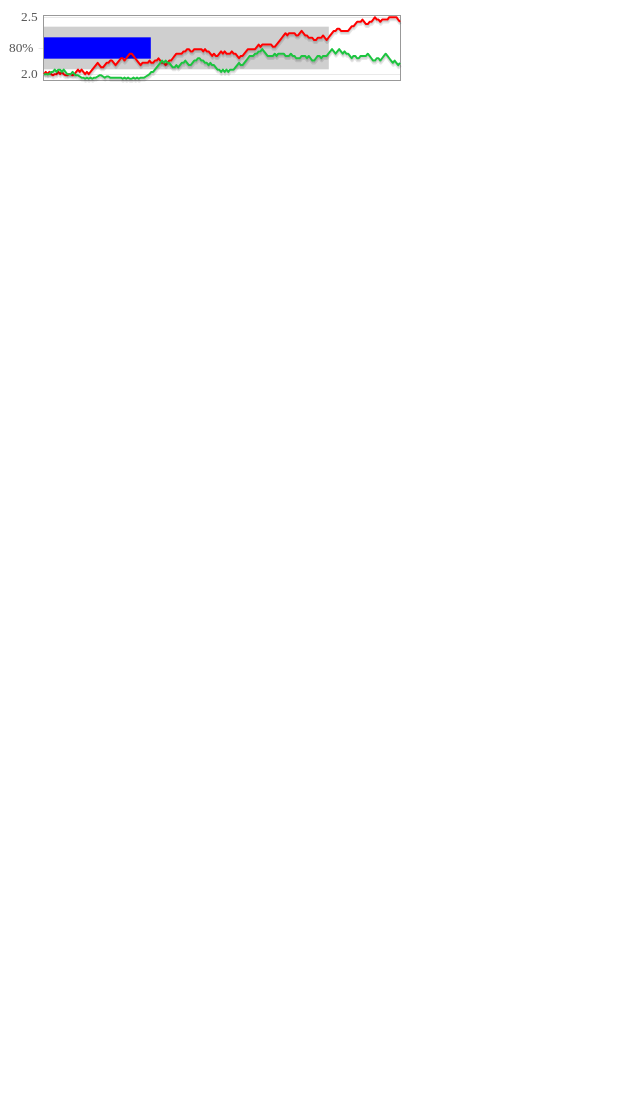
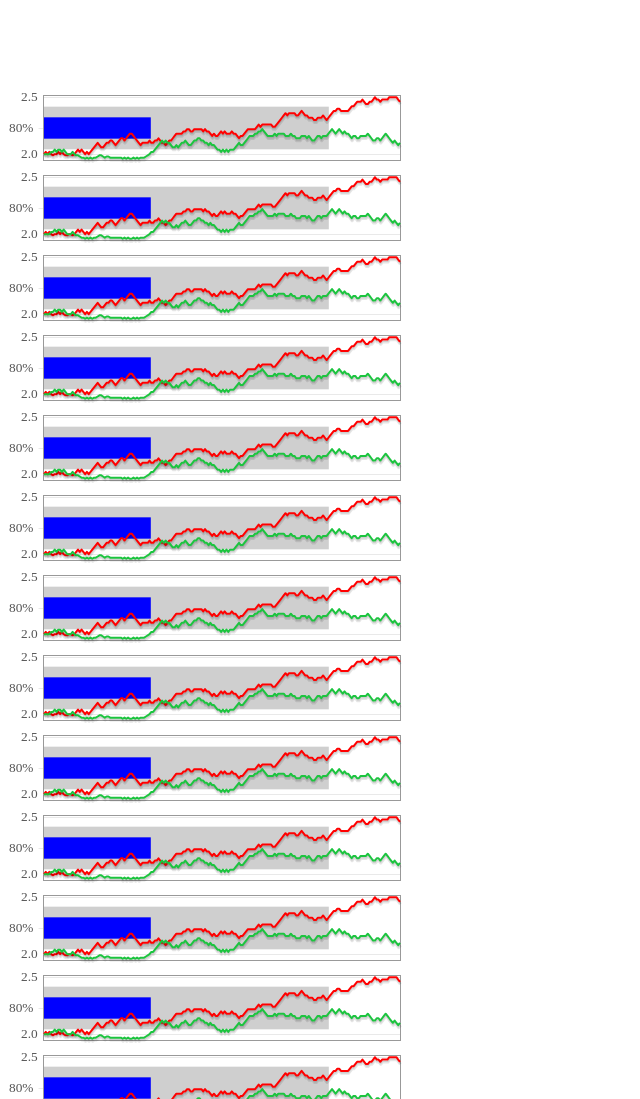
Before and after one commit to ramaralo/ramaralo.github.io, a website: page flot/index.html in a window 1280 px wide. Shown: the top 1099 px of the page, without its empty margins (0-640 px from the left). Before the commit the page ends 800 px from the top, so only its background shows below. Drawn offline with Linux system fonts and the light colour scheme.

Commit message:
SCR: N/A

```diff
--- a/flot/index.html
+++ b/flot/index.html
@@ -15,8 +15,7 @@
 </head>
 <body>
 
-<div id="placeholder" class="chart">
-</div>
+<div id="placeholder" class="chart"></div>
 
 <script>
     var redLinePlotData = new PlotData({
@@ -96,7 +95,12 @@
         ]
     };
 
-    var plot = $.plot($("#placeholder"), [
+    var plots = [];
+
+    for(var i=0; i<100; i++) {
+        $('body').append($('<div id="placeholder_'+i+'" class="chart"></div>'));
+
+        plots.push($.plot($("#placeholder_"+i), [
             {
                 data: series.bar1,
                 xaxis: 2,
@@ -148,7 +152,62 @@
                 },
                 color: '#1CC43F'
             }
-    ], options);
+        ], options));
+    }
+
+    /*var plot = $.plot($("#placeholder"), [
+            {
+                data: series.bar1,
+                xaxis: 2,
+                yaxis: 2,
+                bars: {
+                    align: 'center',
+                    barWidth: 1,
+                    show: true,
+                    horizontal: true,
+                    lineWidth: 0,
+                    fillColor: "#CFCFCF"
+                },
+                points: {
+                    show: false
+                }
+            },
+            {
+                data: series.bar2,
+                xaxis: 2,
+                yaxis: 3,
+                bars: {
+                    align: 'center',
+                    barWidth: 0.5,
+                    show: true,
+                    horizontal: true,
+                    lineWidth: 0,
+                    fillColor: '#0000FF'
+                },
+                points: {
+                    show: false
+                }
+            },
+            {
+                data: series.line1,
+                xaxis: 1,
+                yaxis: 1,
+                lines: {
+                    show: true
+                },
+                color: '#FF0000'
+
+            },
+            {
+                data: series.line2,
+                xaxis: 1,
+                yaxis: 1,
+                lines: {
+                    show: true
+                },
+                color: '#1CC43F'
+            }
+    ], options);*/
 </script>
 
 </body>
```
